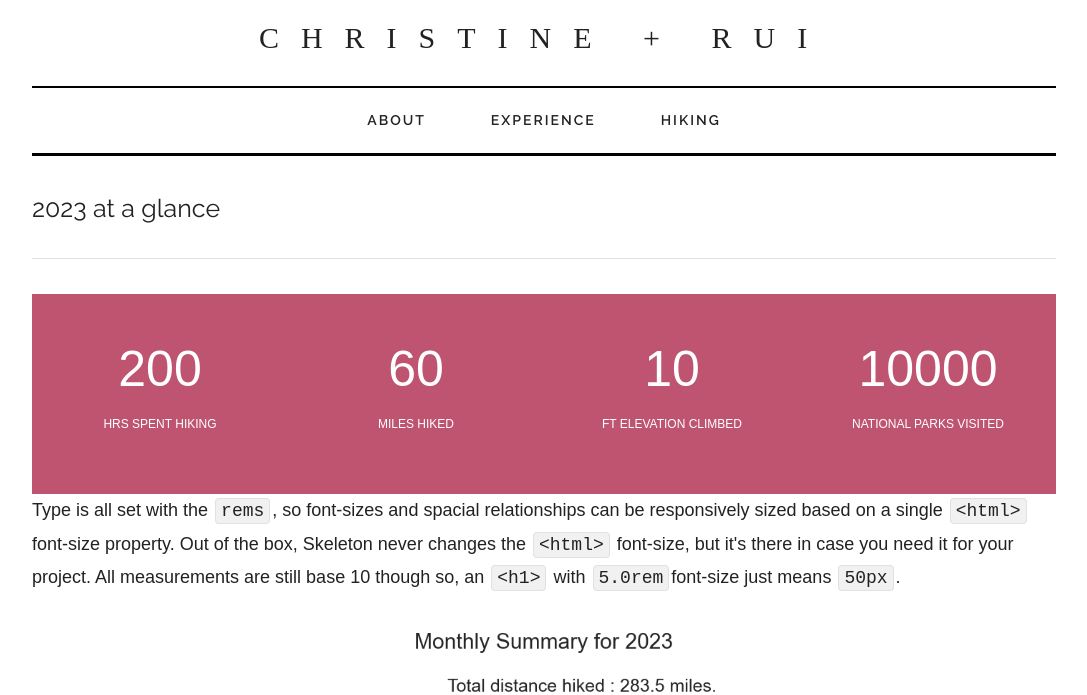
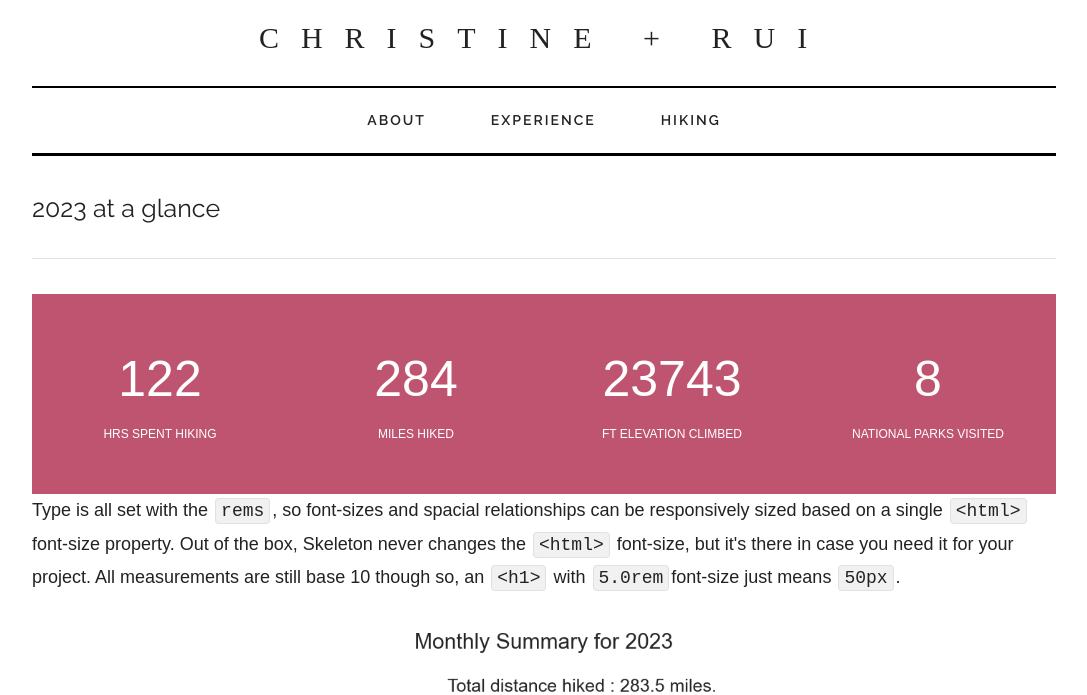
Before and after one commit to ruipo/ruipo.github.io, a plain HTML site: page hiking.html in a window 1280 px wide. Shown: the part 75-770 px from the top of the page, without its empty margins (96-1183 px from the left). Drawn offline with Linux system fonts and the light colour scheme.

Commit message:
updated stats

```diff
--- a/css/styles.css
+++ b/css/styles.css
@@ -1877,7 +1877,7 @@
 .statsbar {
 width: 100%;
 height: 100px;
-margin-top:30px;
+margin-top:40px;
 }
 
 .stat-one {
@@ -1942,7 +1942,7 @@
 .statsbar {
     width: 100%;
     height: 100px;
-    margin-top:30px;
+    margin-top:40px;
 }
 .stat-one {
     width: 25%;
--- a/hiking.html
+++ b/hiking.html
@@ -109,21 +109,21 @@
 					<div class="stats-overlay">
 						<div class="statsbar">
 							<div class="stat-one">
-								<div class="stat-number" data-n="200">
-								  <span class="Single">0</span>
+								<div class="stat-number" data-n="122.7">
+								  <span class="Single">123</span>
 								</div>
 								<div class="stat-title">Hrs spent hiking</div>
 							</div>
 							<div class="stat-two">
-								<div class="stat-number" data-n="60">0</div>
+								<div class="stat-number" data-n="284">284</div>
 								<div class="stat-title">miles hiked</div>
 							</div>
 							<div class="stat-three">
-								<div class="stat-number" data-n="10">0</div>
+								<div class="stat-number" data-n="23743">23743</div>
 								<div class="stat-title">ft elevation climbed</div>
 							</div>
 							<div class="stat-four">
-								<div class="stat-number" data-n="10000">10000</div>
+								<div class="stat-number" data-n="8">8</div>
 								<div class="stat-title">National Parks Visited</div>
 							</div>
 						</div>
```
